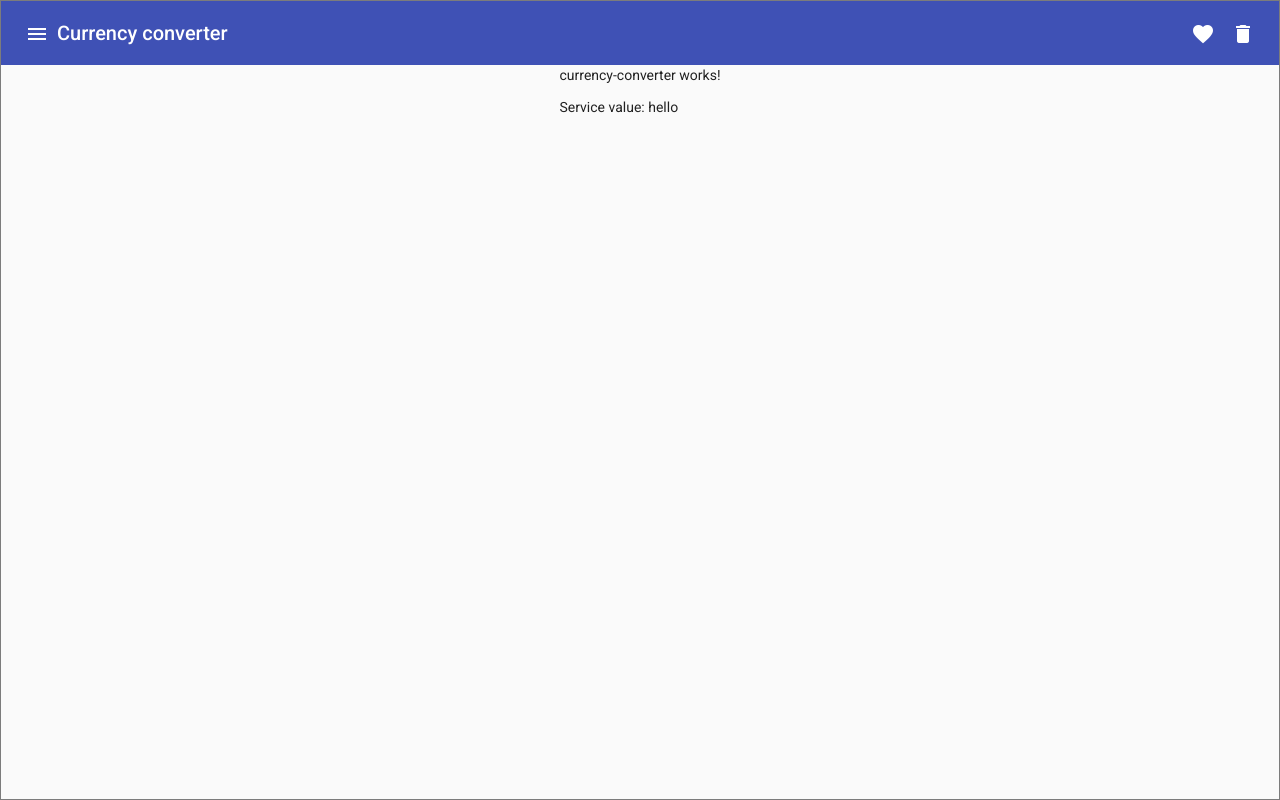
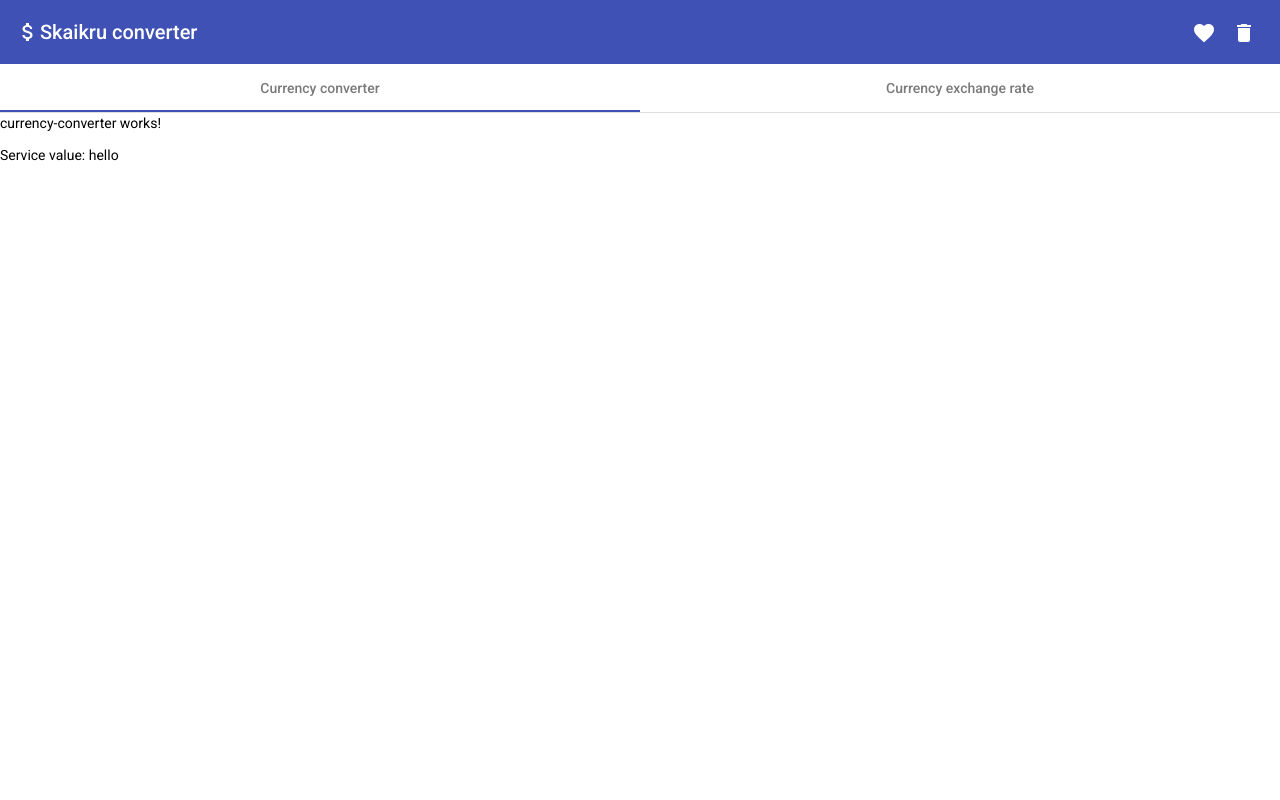
Before and after one commit to yordan-mihajlov/currency-converter, an Angular app: page /currency-converter in a window 1280 px wide. Built offline with nearby package versions, Linux system fonts and the light colour scheme; no server answers.

Commit message:
Replace navigation with tabs

```diff
--- a/src/app/app-routing.module.ts
+++ b/src/app/app-routing.module.ts
@@ -3,6 +3,11 @@ import { Routes, RouterModule } from '@angular/router';
 
 
 const routes: Routes = [
+  {
+    path: '',
+    redirectTo: 'currency-converter',
+    pathMatch: 'full'
+  },
   {
     path: 'currency-converter',
     loadChildren: () => import('../currency-converter/currency-converter.module').then(m => m.CurrencyConverterModule)
--- a/src/app/app.component.html
+++ b/src/app/app.component.html
@@ -1,17 +1,13 @@
-<mat-drawer-container class="example-container" autosize [hasBackdrop]="true">
-    <mat-drawer #drawer class="example-sidenav" mode="over">
-        <a routerLink="/currency-converter" (click)="drawer.toggle()">currency-converter</a>
-        <br>
-        <a routerLink="/currency-exchange-rate" (click)="drawer.toggle()">currency-exchange-rate</a>
-    </mat-drawer>
-
-    <div class="example-sidenav-content">
+<div class="wrapper">
+    <!-- Header -->
     <mat-toolbar color="primary">
         <mat-toolbar-row>
-                <button mat-icon-button (click)="drawer.toggle()">
+            <!-- <button mat-icon-button>
                 <mat-icon>menu</mat-icon>
-                </button>
-                <span>{{ title }}</span>
+            </button> -->
+            <mat-icon>attach_money</mat-icon>
+            <!-- <span>{{ title }}</span> -->
+            Skaikru converter
             <span class="example-spacer"></span>
             <button mat-icon-button>
                 <mat-icon class="example-icon">favorite</mat-icon>
@@ -22,8 +18,19 @@
         </mat-toolbar-row>
     </mat-toolbar>
 
+    <!-- Tabs -->
+    <nav mat-tab-nav-bar class="tab-nav-bar" mat-stretch-tabs>
+        <a mat-tab-link routerLink="/currency-converter" routerLinkActive #rla1="routerLinkActive"
+            [active]="rla1.isActive">
+            Currency converter
+        </a>
+        <a mat-tab-link routerLink="/currency-exchange-rate" routerLinkActive #rla2="routerLinkActive"
+            [active]="rla2.isActive">
+            Currency exchange rate
+        </a>
+    </nav>
+
     <main>
         <router-outlet></router-outlet>
     </main>
 </div>
-</mat-drawer-container>
--- a/src/app/app.component.scss
+++ b/src/app/app.component.scss
@@ -4,25 +4,17 @@
     display: flex;
 }
 
-.example-container {
-    // width: 500px;
-    // height: 300px;
-    width: 100%;
-    height: 100%;
-    border: 1px solid rgba(0, 0, 0, 0.5);
-  }
-
-  .example-sidenav-content {
-    display: flex;
-    height: 100%;
-    align-items: center;
-    flex-direction: column;
-  }
-
-  .example-sidenav {
-    padding: 20px;
-  }
 
   .example-spacer {
     flex: 1 1 auto;
   }
+
+  .tab-nav-bar {
+    width: 100%;
+  }
+
+.wrapper {
+  display: flex;
+  flex-direction: column;
+  width: 100%;
+}
--- a/src/app/app.module.ts
+++ b/src/app/app.module.ts
@@ -8,6 +8,7 @@ import { MatSidenavModule } from '@angular/material/sidenav';
 import { MatToolbarModule } from '@angular/material/toolbar';
 import { MatIconModule } from '@angular/material/icon';
 import { MatButtonModule } from '@angular/material/button';
+import { MatTabsModule } from '@angular/material/tabs';
 import { CurrencyService } from 'src/services/currency.service';
 import { HttpClientModule } from '@angular/common/http';
 
@@ -23,6 +24,7 @@ import { HttpClientModule } from '@angular/common/http';
     MatToolbarModule,
     MatIconModule,
     MatButtonModule,
+    MatTabsModule,
     HttpClientModule
   ],
   providers: [CurrencyService],
```
Lines whose indentation alone changed are shown as unchanged.
